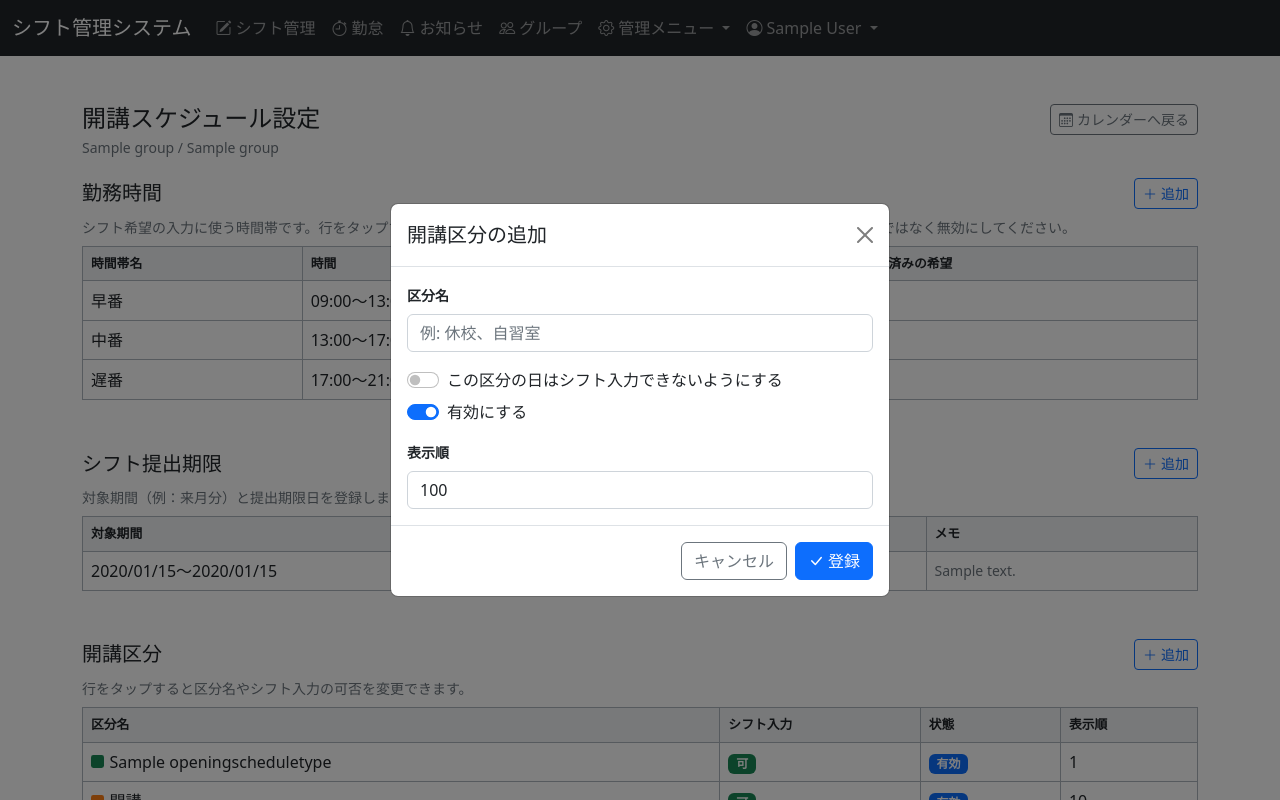
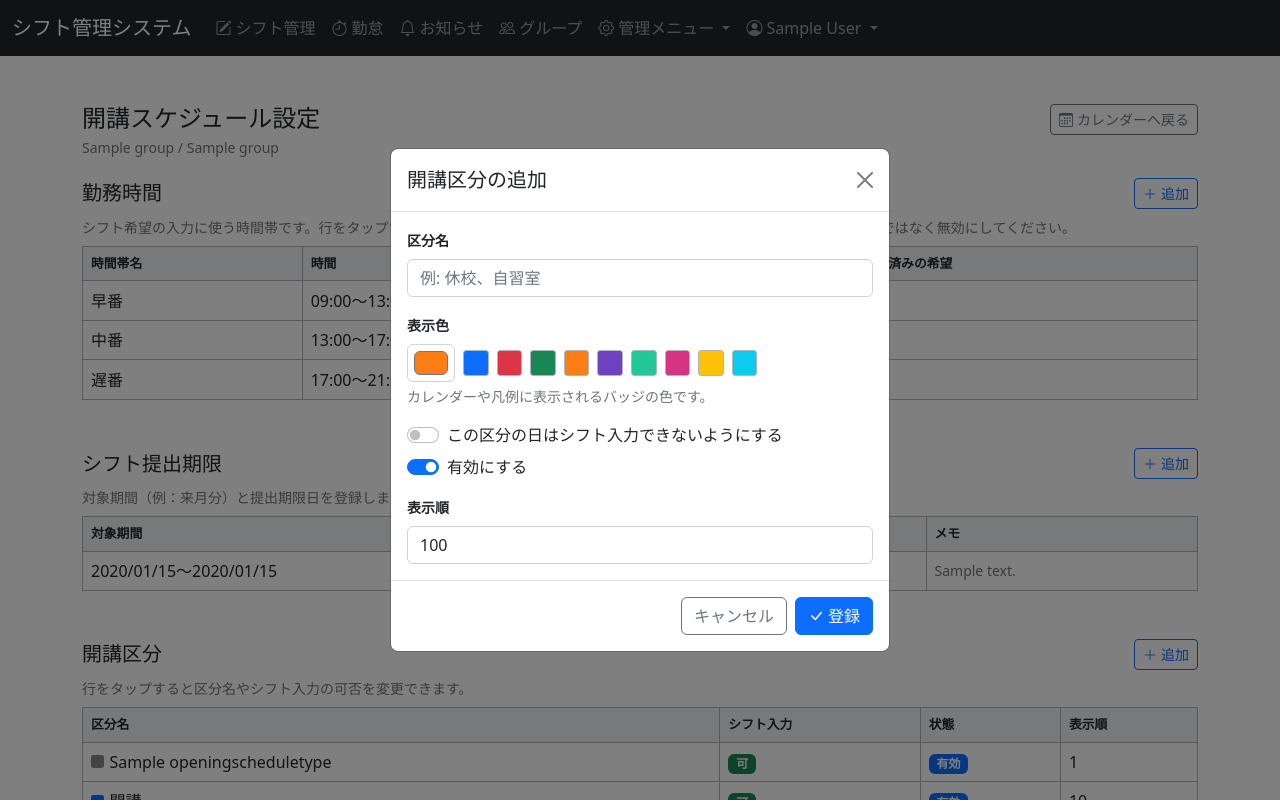
Before and after one commit to yoneyan/shifttimes, a Django app: page /shift/schedule/1/settings/ in a window 1280 px wide, after a click on "追加". Run offline with Django 5.2, Linux system fonts and the light colour scheme; a user stored in the database is signed in; data comes from the database, SQL or seed files in the repository; tables that the repository leaves empty hold one stand-in row (values such as "Sample post"); parts of the project's set-up code (start-up, migrations or seed data) failed here and were passed over; some libraries are stand-ins or nearby versions.

Commit message:
開講区分の表示色設定の追加.
開講区分ごとにカレンダーの表示色を選べるようにした。

- OpeningScheduleType に color を追加（#rrggbb 形式を検証）
- 設定ダイアログにカラーピッカーと色見本を追加し、
  新規追加時は未使用のパレット色を初期値として提案
- id から色を自動割り当てしていた処理を保存済みの色に置き換え、
  カレンダー・凡例・提出状況へ反映
- 既存の開講区分には、これまで表示していた色をデータ移行で保存

Co-Authored-By: Claude Opus 5 <noreply@anthropic.com>

```diff
--- a/shift/admin.py
+++ b/shift/admin.py
@@ -26,10 +26,11 @@ class TimeSlotAdmin(SimpleHistoryAdmin):
 @admin.register(OpeningScheduleType)
 class OpeningScheduleTypeAdmin(SimpleHistoryAdmin):
     fieldsets = (
-        (None, {"fields": ("group", "name", "blocks_shift_input", "is_active", "display_order")}),
+        (None, {"fields": ("group", "name", "color", "blocks_shift_input", "is_active", "display_order")}),
         ("audit", {"fields": ("created_at", "updated_at")}),
     )
-    list_display = ("id", "group", "name", "blocks_shift_input", "is_active", "display_order", "updated_at")
+    list_display = ("id", "group", "name", "color", "blocks_shift_input", "is_active", "display_order",
+                    "updated_at")
     list_filter = ("group", "blocks_shift_input", "is_active")
     search_fields = ("name", "group__name")
     readonly_fields = ("created_at", "updated_at")
--- a/shift/views.py
+++ b/shift/views.py
@@ -123,17 +123,18 @@ def _weekday_label(weekday):
 
 def _ensure_default_opening_schedule_types(group):
     defaults = (
-        ("開講", False, 10),
-        ("休校", True, 20),
-        ("自習室", False, 30),
+        ("開講", False, 10, "#0d6efd"),
+        ("休校", True, 20, "#dc3545"),
+        ("自習室", False, 30, "#198754"),
     )
-    for name, blocks_shift_input, display_order in defaults:
+    for name, blocks_shift_input, display_order, color in defaults:
         OpeningScheduleType.objects.get_or_create(
             group=group,
             name=name,
             defaults={
                 "blocks_shift_input": blocks_shift_input,
                 "display_order": display_order,
+                "color": color,
             },
         )
 
@@ -400,7 +401,7 @@ def shift_calendar(request, group_id):
             })
         return {
             "schedule": schedule,
-            "schedule_color": _schedule_type_color(schedule.schedule_type) if schedule else "",
+            "schedule_color": schedule.schedule_type.color if schedule else "",
             "is_blocked": schedule is not None and schedule.schedule_type.blocks_shift_input,
             "chips": chips,
             "entry_url": "%s?date=%s" % (
@@ -449,7 +450,7 @@ def _render_schedule_calendar(request, group, is_admin):
         schedule = schedule_map.get(work_date)
         return {
             "schedule": schedule,
-            "schedule_color": _schedule_type_color(schedule.schedule_type) if schedule else "",
+            "schedule_color": schedule.schedule_type.color if schedule else "",
             "is_blocked": schedule is not None and schedule.schedule_type.blocks_shift_input,
         }
 
@@ -765,8 +766,10 @@ def summary_index(request):
     return _admin_group_landing(request, "提出状況", "shift:summary")
 
 
+# 開講区分を追加するときに提案する表示色
 _SCHEDULE_TYPE_PALETTE = [
     "#0d6efd",  # blue
+    "#dc3545",  # red
     "#198754",  # green
     "#fd7e14",  # orange
     "#6f42c1",  # purple
@@ -777,12 +780,15 @@ _SCHEDULE_TYPE_PALETTE = [
 ]
 
 
-def _schedule_type_color(schedule_type):
-    """開講区分に対応する色を返す（blocks_shift_input のもの は赤固定）"""
-    if schedule_type.blocks_shift_input:
-        return "#dc3545"
-    # id をパレット数で割り切った位置の色を返す
-    return _SCHEDULE_TYPE_PALETTE[schedule_type.id % len(_SCHEDULE_TYPE_PALETTE)]
+def _next_schedule_type_color(group):
+    """まだ使われていないパレットの色を返す（すべて使用済みならパレットの先頭）"""
+    used_colors = set(
+        OpeningScheduleType.objects.filter(group=group).values_list("color", flat=True)
+    )
+    for color in _SCHEDULE_TYPE_PALETTE:
+        if color not in used_colors:
+            return color
+    return _SCHEDULE_TYPE_PALETTE[0]
 
 
 def _schedule_legend(group):
@@ -790,7 +796,7 @@ def _schedule_legend(group):
     schedule_types = list(
         OpeningScheduleType.objects.filter(group=group, is_active=True).order_by("display_order", "name")
     )
-    return [{"name": st.name, "color": _schedule_type_color(st)} for st in schedule_types]
+    return [{"name": st.name, "color": st.color} for st in schedule_types]
 
 
 @login_required
@@ -910,13 +916,6 @@ def schedule_settings(request, group_id):
     ]
 
     schedule_types = OpeningScheduleType.objects.filter(group=group).order_by("display_order", "name")
-    schedule_type_rows = [
-        {
-            "schedule_type": schedule_type,
-            "color": _schedule_type_color(schedule_type),
-        }
-        for schedule_type in schedule_types
-    ]
     deadlines = ShiftDeadline.objects.filter(group=group).order_by("-period_start")[:24]
     open_period = _open_shift_period(group)
 
@@ -933,7 +932,7 @@ def schedule_settings(request, group_id):
         schedule_rows.append({
             "work_date": work_date,
             "date_schedule": date_schedule,
-            "color": _schedule_type_color(date_schedule.schedule_type) if date_schedule else "",
+            "color": date_schedule.schedule_type.color if date_schedule else "",
             "is_today": work_date == today,
             "schedule_type_id": date_schedule.schedule_type_id if date_schedule else "",
             "note": date_schedule.note if date_schedule else "",
@@ -943,7 +942,7 @@ def schedule_settings(request, group_id):
         {
             "id": schedule_type.id,
             "name": schedule_type.name,
-            "color": _schedule_type_color(schedule_type),
+            "color": schedule_type.color,
             "blocks_shift_input": schedule_type.blocks_shift_input,
         }
         for schedule_type in schedule_types
@@ -954,7 +953,8 @@ def schedule_settings(request, group_id):
         "group": group,
         "time_slot_rows": time_slot_rows,
         "schedule_types": schedule_types,
-        "schedule_type_rows": schedule_type_rows,
+        "schedule_type_palette": _SCHEDULE_TYPE_PALETTE,
+        "default_schedule_type_color": _next_schedule_type_color(group),
         "schedule_type_options": schedule_type_options,
         "schedule_rows": schedule_rows,
         "current_month": current_month,
@@ -1083,7 +1083,7 @@ def summary(request, group_id):
             "is_today": work_date == today,
             "show_month": work_date.month != previous_month,
             "opening_schedule": sched,
-            "schedule_color": _schedule_type_color(sched.schedule_type) if sched else "",
+            "schedule_color": sched.schedule_type.color if sched else "",
             "is_blocked": sched is not None and sched.schedule_type.blocks_shift_input,
         })
         previous_month = work_date.month
--- a/shifttimes/templates/shift/schedule_settings.html
+++ b/shifttimes/templates/shift/schedule_settings.html
@@ -64,6 +64,19 @@
       align-items: center;
       display: inline-flex;
       justify-content: center;
+    }
+
+    .schedule-color-preset {
+      border: 1px solid #adb5bd;
+      border-radius: .2rem;
+      height: 1.6rem;
+      padding: 0;
+      width: 1.6rem;
+    }
+
+    .schedule-color-preset:focus-visible {
+      outline: 2px solid #0d6efd;
+      outline-offset: 1px;
     }
 
     .schedule-dot {
@@ -369,6 +383,19 @@
               <label class="form-label small fw-bold" for="scheduleTypeName">区分名</label>
               <input type="text" class="form-control" id="scheduleTypeName" name="name" maxlength="100"
                      placeholder="例: 休校、自習室" required>
+            </div>
+            <div class="mb-3">
+              <label class="form-label small fw-bold" for="scheduleTypeColor">表示色</label>
+              <div class="d-flex flex-wrap align-items-center gap-2">
+                <input type="color" class="form-control form-control-color" id="scheduleTypeColor" name="color"
+                       value="{{ default_schedule_type_color }}" required>
+                {% for color in schedule_type_palette %}
+                  <button type="button" class="schedule-color-preset" data-color="{{ color }}"
+                          style="background: {{ color }}" title="{{ color }}"
+                          aria-label="表示色を {{ color }} にする"></button>
+                {% endfor %}
+              </div>
+              <div class="form-text">カレンダーや凡例に表示されるバッジの色です。</div>
             </div>
             <div class="form-check form-switch mb-2">
               <input class="form-check-input" type="checkbox" id="scheduleTypeBlocks" name="blocks_shift_input">
@@ -610,19 +637,28 @@
       // 開講区分
       const typeModalEl = document.getElementById("scheduleTypeModal");
       const typeModal = new bootstrap.Modal(typeModalEl);
+      const defaultTypeColor = "{{ default_schedule_type_color }}";
+      const typeColorInput = document.getElementById("scheduleTypeColor");
       const fillTypeModal = function (data) {
         document.getElementById("scheduleTypeId").value = data.id || "";
         document.getElementById("scheduleTypeName").value = data.name || "";
+        typeColorInput.value = data.color || defaultTypeColor;
         document.getElementById("scheduleTypeBlocks").checked = Boolean(data.blocks);
         document.getElementById("scheduleTypeActive").checked = data.id ? Boolean(data.active) : true;
         document.getElementById("scheduleTypeOrder").value = data.order || 100;
         document.getElementById("scheduleTypeModalLabel").textContent = data.id ? "開講区分の編集" : "開講区分の追加";
       };
+      typeModalEl.querySelectorAll(".schedule-color-preset").forEach(function (preset) {
+        preset.addEventListener("click", function () {
+          typeColorInput.value = preset.dataset.color;
+        });
+      });
       document.querySelectorAll("tr.schedule-type-row").forEach(function (row) {
         row.addEventListener("click", function () {
           fillTypeModal({
             id: row.dataset.id,
             name: row.dataset.name,
+            color: row.dataset.color,
             blocks: row.dataset.blocks,
             active: row.dataset.active,
             order: row.dataset.order,
```
Also changed, not shown: other parts of shifttimes/templates/shift/schedule_settings.html (+11 -10 lines), docs/architecture.md (+1 -1 lines), docs/user-guide.md (+3 -0 lines), shift/forms.py (+8 -1 lines), shift/models.py (+9 -0 lines), shift/tests.py (+56 -0 lines), README.md, shift/migrations/0011_opening_schedule_type_color.py (added), shift/migrations/0012_opening_schedule_type_color_data.py (added).
